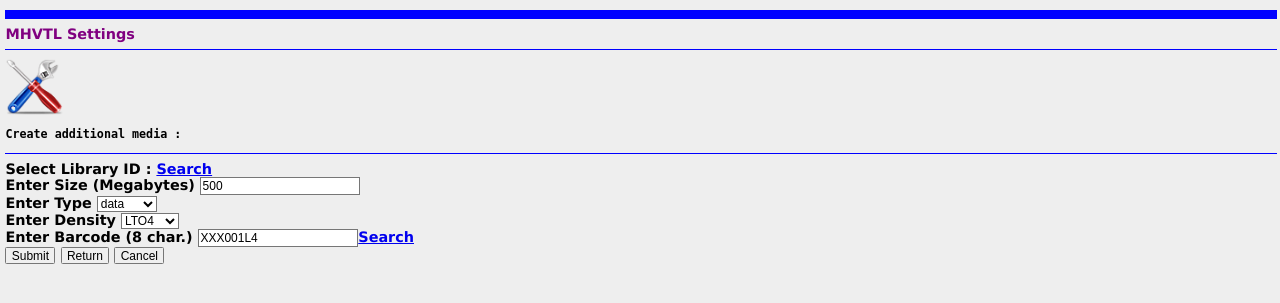
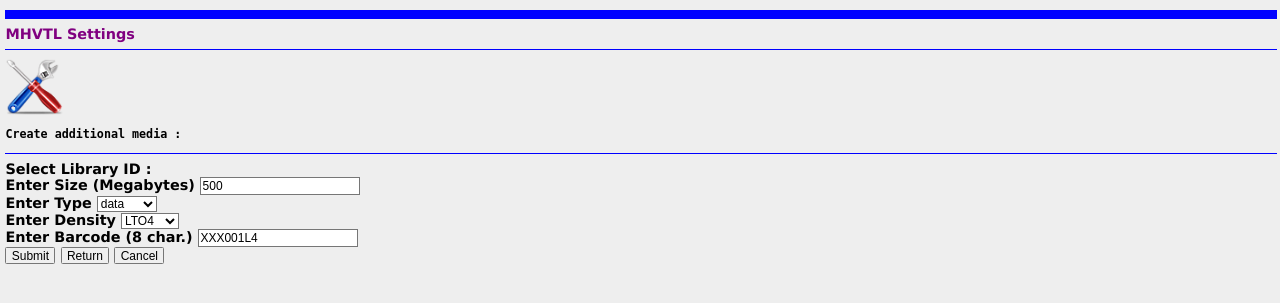
Before and after one commit to markh794/mhvtl-gui, a PHP site: page /html/form.vtlcmd.make.tape.php in a window 1280 px wide. Shown: the top 303 px of the page. Run offline with PHP 8.4, Linux system fonts and the light colour scheme.

Commit message:
minor enhancements

```diff
--- a/html/form.vtlcmd.make.tape.php
+++ b/html/form.vtlcmd.make.tape.php
@@ -21,7 +21,7 @@ echo "<pre><b>Create additional media :</b></pre>";
 <form method="post" action="vtlcmd.make.tape.php">
 
 <?php $libid = `sudo -u root -S ../scripts/build_html_opts.sh libid`; ?>
-Select Library ID : <?php echo $libid;?><a href="#" onClick="window.open('find.device.id.php', 'Deviceid', 'width = 600, height = 400');">Search</a>
+Select Library ID : <?php echo $libid;?>
 <br>
 Enter Size (Megabytes) <input name="size" min="500" type="number" value="500" MAXSIZE="6" required >
 <br>
@@ -30,7 +30,8 @@ Enter Type <SELECT name="type" ><option>data</OPTION><option>clean</OPTION><opti
 Enter Density <SELECT name="density" ><OPTION SELECTED>LTO4<option>AIT1</OPTION><option>AIT2</OPTION><option>AIT3</OPTION><option>AIT4</OPTION><option>DDS1</OPTION><option>DDS2</OPTION><option>DDS3</OPTION><option>DDS4</OPTION><option>DLT3</OPTION><option>DLT4</OPTION><option>LTO1</OPTION><option>LTO2</OPTION><option>LTO3</OPTION><option>LTO4</OPTION><option>LTO5</OPTION><option>SDLT1</OPTION><option>SDLT2</OPTION><option>SDLT3</OPTION><option>SDLT4</OPTION><option>T10KA</OPTION><option>T10KB</OPTION><option>T10KC</OPTION><option>J1A</OPTION><option>E05</OPTION><option>E06</OPTION></select>
 <br>
 
-Enter Barcode (8 char.) <input name="pcl" type="text" value="XXX001L4" MAXSIZE="8" required ><a href="#" onClick="window.open('list.tapes.php', 'Deviceid', 'width = 600, height = 400');">Search</a>
+Enter Barcode (8 char.) <input name="pcl" type="text" value="XXX001L4" MAXSIZE="8" required >
+<?php $cmd = `sudo -u root -S ../scripts/build_html_opts.sh tape`; ?><?php echo $cmd;?>
 <br>
 
 
```
Also changed, not shown: 1 other file.
